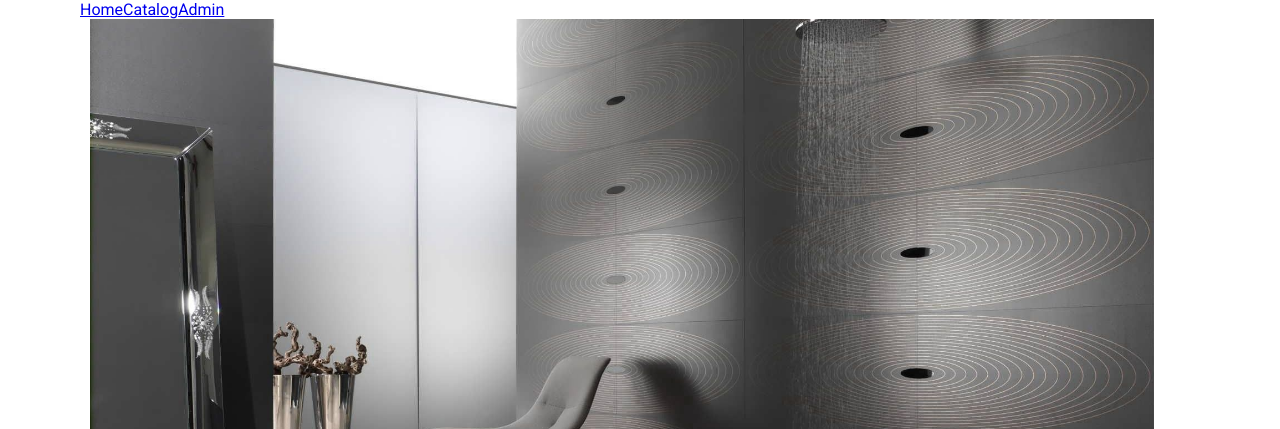
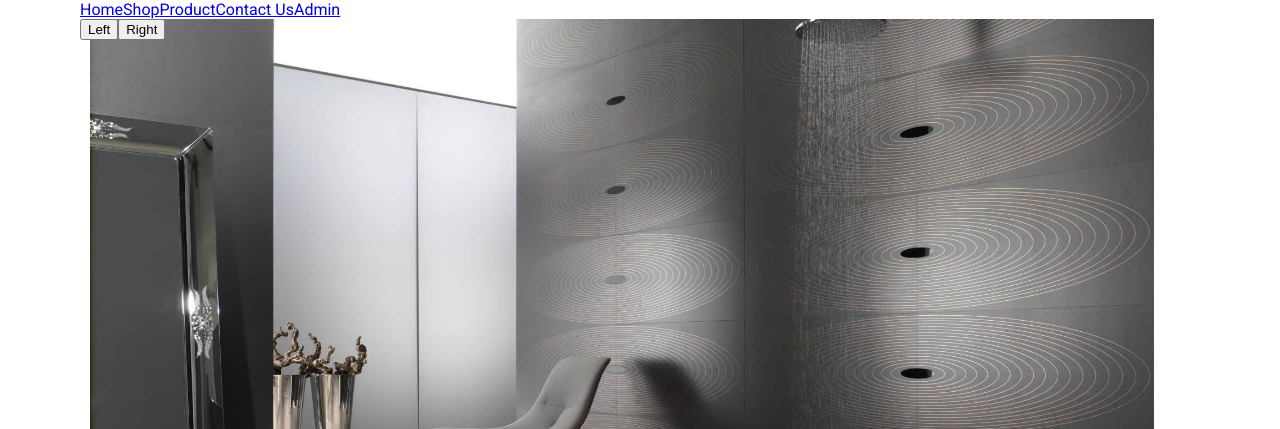
Before and after one commit to Totemy/e-commerce-template, a Vue app: page / in a window 1280 px wide. Shown: the top 429 px of the page. Built offline with nearby package versions, Linux system fonts and the light colour scheme; no server answers; the database is empty.

Commit message:
Edtied carousel

```diff
--- a/src/components/Home/CarouselComponent.vue
+++ b/src/components/Home/CarouselComponent.vue
@@ -2,6 +2,10 @@
   <div class="slider">
     <div class="slides">
       <img v-for="(image, index) in images" :key="index" :src="'/gallery/' + image.url + '.jpg'" :class="{ active: index === currentIndex }">
+    </div>
+    <div class="slider__control">
+      <button @click="previousSlide">Left</button>
+      <button @click="nextSlide">Right</button>
     </div>
     <div class="slider-points">
       <span v-for="(image, index) in images" :key="index" @click="changeSlide(index)" :class="{ active: index === currentIndex }"></span>
@@ -36,6 +40,9 @@ export default {
     nextSlide() {
       this.currentIndex = (this.currentIndex + 1) % this.images.length;
     },
+    previousSlide() {
+      this.currentIndex = (this.currentIndex - 1 + this.images.length) % this.images.length;
+    },
     changeSlide(index) {
       this.currentIndex = index;
       this.stopSlideShow();
--- a/src/components/Navigation/NavComponent.vue
+++ b/src/components/Navigation/NavComponent.vue
@@ -1,7 +1,13 @@
 <template>
-  <nav class="container">
-    <router-link to="/">Home</router-link>
-    <router-link to="/catalog">Catalog</router-link>
-    <router-link to="/admin">Admin</router-link>
-  </nav>
+  <section class="container">
+    <nav class="navbar">
+      <router-link class="navbar__link" to="/">Home</router-link>
+      <router-link class="navbar__link" to="/catalog">Shop</router-link>
+      <router-link class="navbar__link" to="/catalog">Product</router-link>
+      <router-link class="navbar__link" to="/catalog">Contact Us</router-link>
+      <router-link class="navbar__link" to="/admin">Admin</router-link>
+    </nav>
+  </section>
 </template>
+<script setup>
+</script>
--- a/src/styles/_footer.scss
+++ b/src/styles/_footer.scss
@@ -10,6 +10,7 @@
       display: flex;
       flex-direction: row;
       justify-content: space-between;
+      align-items: center;
     }
   }
 }
--- a/src/styles/_slider.scss
+++ b/src/styles/_slider.scss
@@ -1,8 +1,12 @@
 .slider {
   position: relative;
   max-width: 100%;
-  height: 360px;
+  height: 600px;
+  &__control{
+    position: absolute;
+    z-index: 1;
 
+  }
 }
 .slides {
   position: relative;
@@ -32,7 +36,7 @@
 }
 .slider-points {
   position: absolute;
-  bottom: -220px;
+  bottom: 10px;
   left: 50%;
   transform: translateX(-50%);
   display: flex;
```
